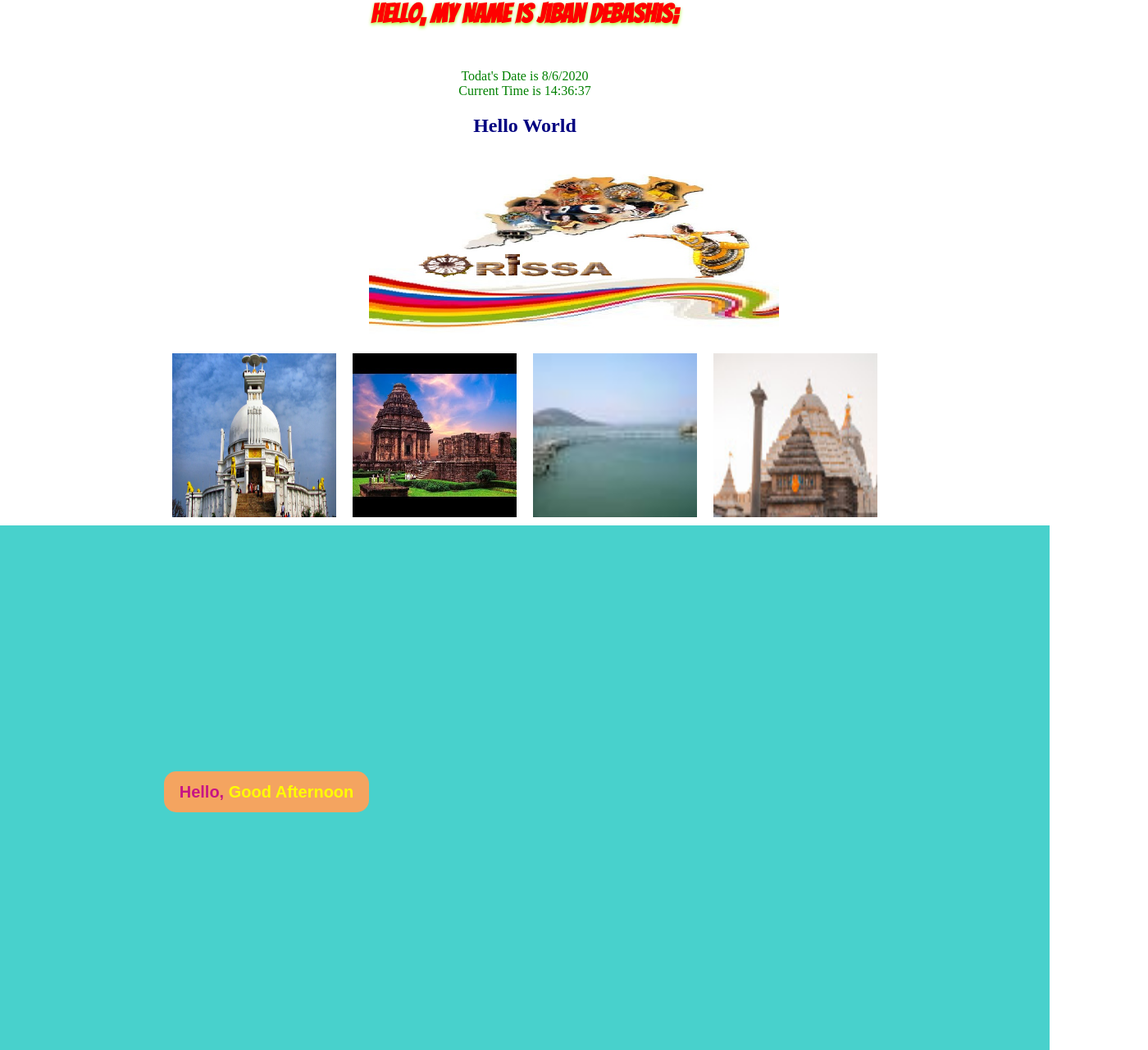
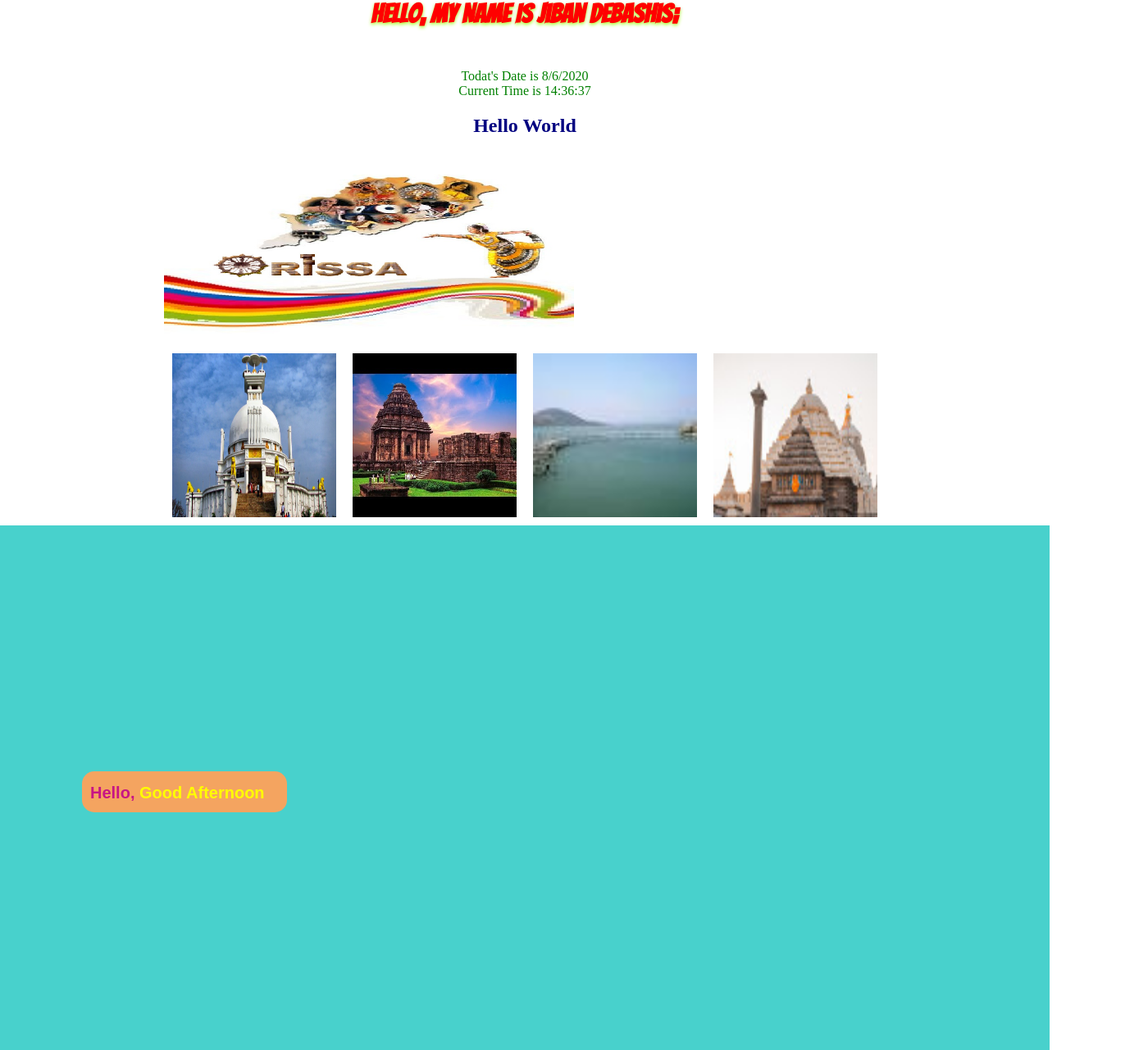
Before and after one commit to jibanblog/reactminiproject, a React (Create React App) app: page / in a window 1280 px wide. Shown: the top 1281 px of the page at 82% size, 1400 px wide, since content can reach past the window. Built offline with nearby package versions, Linux system fonts and the light colour scheme.

Commit message:
changes are made

```diff
--- a/src/index.css
+++ b/src/index.css
@@ -45,11 +45,9 @@ body{
 .greet{
   height: 50px;
   width: 250px;
-  display: flex;
-  justify-content: center;
-  align-items: center;
+
   position: absolute;
-  left: 200px;
+  left: 100px;
   top: 300px;
 
   background-color: sandybrown;
--- a/src/index.js
+++ b/src/index.js
@@ -11,7 +11,7 @@ const img3 = './chilika_lake.jpg';
 const img4 = './lord_jagannath.jpg';
 const links = 'https://jibanblog.github.io/rainbow.github.io/index.html';
 const styleObj = {
-  margin: '20px 450px',
+  margin: '20px 200px',
   position: 'relative'
 };
 
```
